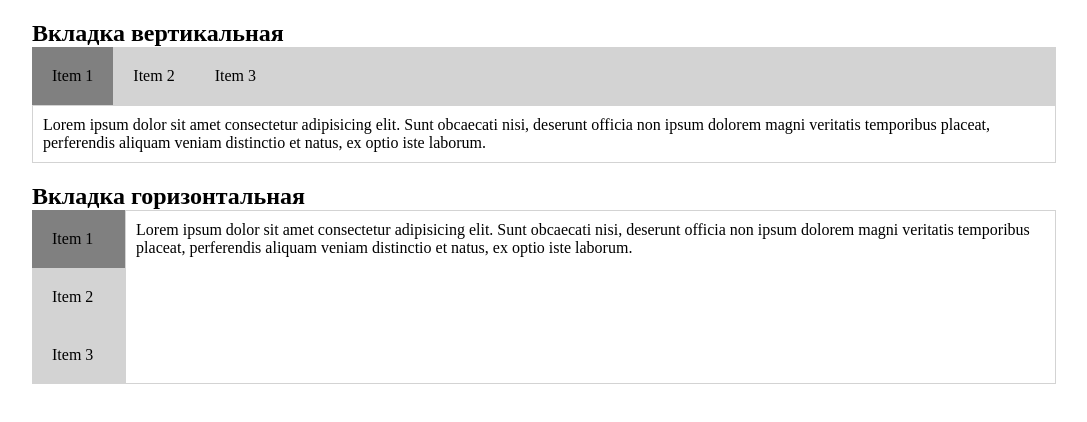
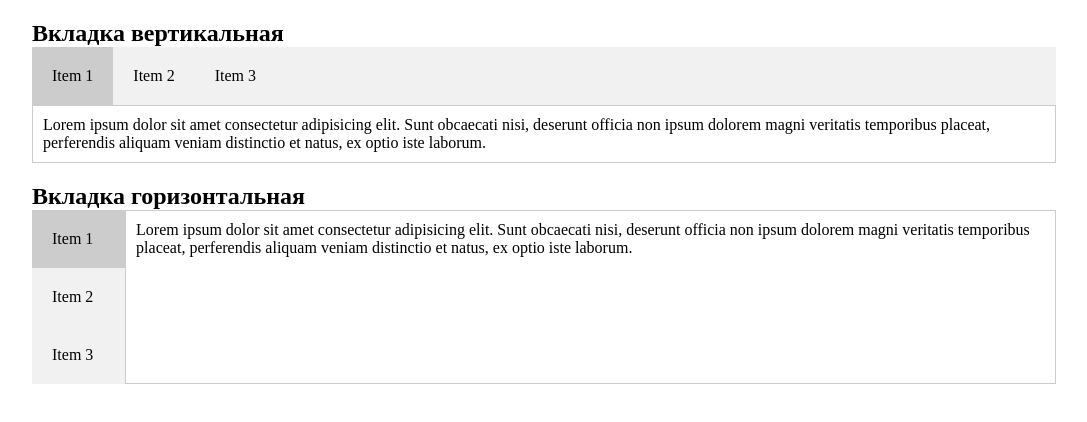
Before and after one commit to Shish-ka/V, a plain HTML site: page index.html in a window 1280 px wide. Shown: the whole page, without its empty margins (96-1183 px from the left). Drawn offline with Linux system fonts and the light colour scheme.

Commit message:
Update style.css

```diff
--- a/CSS/style.css
+++ b/CSS/style.css
@@ -12,18 +12,18 @@ section, .second {
 }
 section div ul:first-child {
     display: flex;
-    background-color: lightgrey;
+    background-color: #F1F1F1;
 }
 section div ul:first-child li, .second div ul:first-child li {
     padding: 20px;
     cursor: pointer;
 }
 section div ul:first-child li.active, section div ul:first-child li:hover {
-    background-color: gray;
+    background-color: #CCCCCC;
 }
 section div ul:last-child li {
     display: none;
-    border: 1px solid lightgrey;
+    border: 1px solid #CCCCCC;
 }
 section div ul:last-child li.active, .second div ul:last-child li.active {
     display: block;
```
